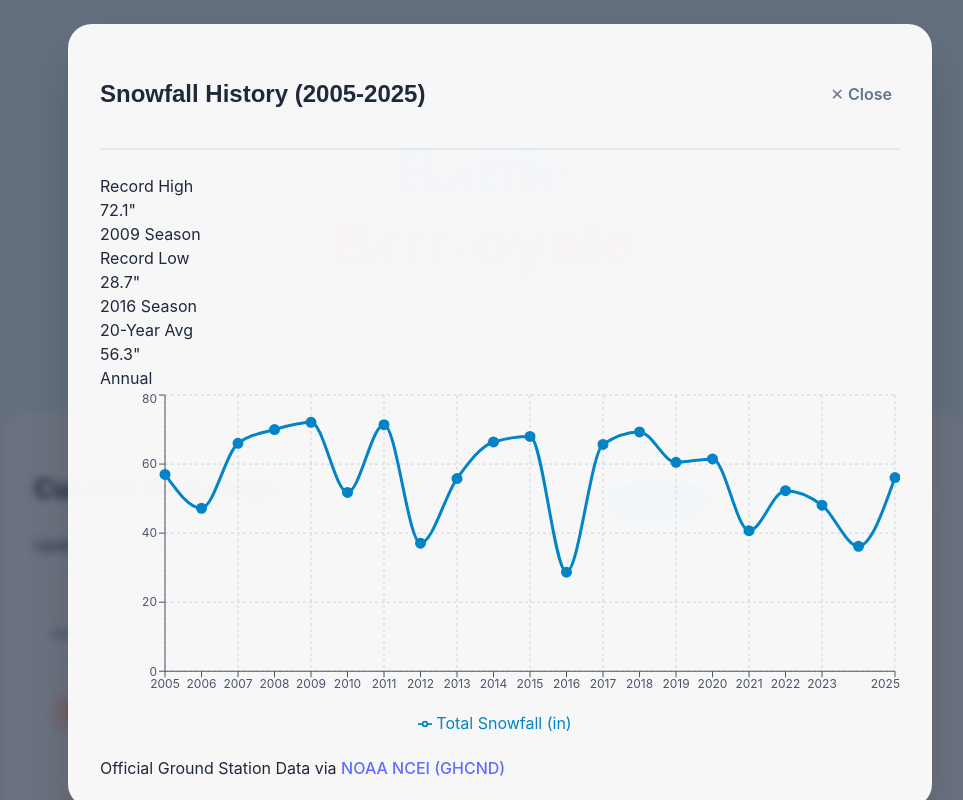
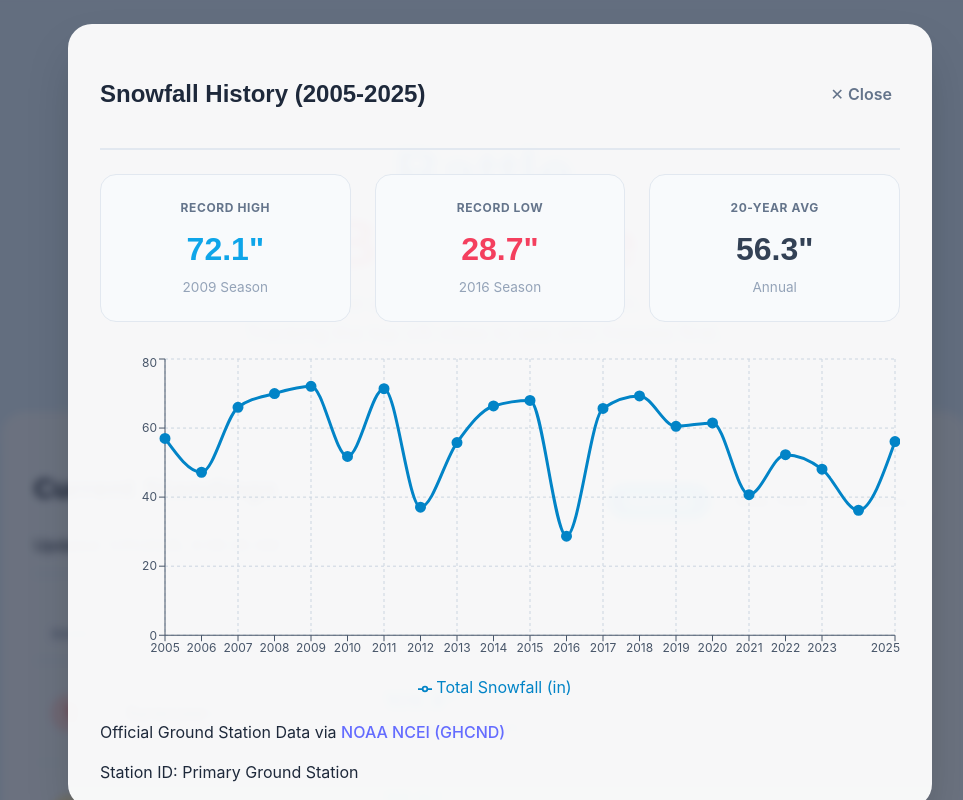
Before and after one commit to mathursunit/brrroyale, a React (Vite) app: page / in a window 1280 px wide. Both pictures are taken after a click on the element "Click to view history". Shown: the top 800 px of the page, without its empty margins (156-1119 px from the left). Built offline with nearby package versions, Linux system fonts and the light colour scheme.

Commit message:
UI: Refine history modal - Add Stats Grid layout with cards

```diff
--- a/src/components/CityHistory.jsx
+++ b/src/components/CityHistory.jsx
@@ -52,21 +52,21 @@ const CityHistory = ({ cityId, onClose }) => {
                 </div>
 
                 {/* Stats Grid */}
-                <div className="grid grid-cols-3 gap-4 mb-6">
-                    <div className="bg-slate-50 p-4 rounded-xl border border-slate-100 text-center">
-                        <div className="text-xs text-slate-500 uppercase font-bold tracking-wider">Record High</div>
-                        <div className="text-2xl font-bold text-sky-600 my-1">{maxSnow}"</div>
-                        <div className="text-sm text-slate-400">{maxYear} Season</div>
+                <div className="stats-grid">
+                    <div className="stat-card">
+                        <div className="stat-label">Record High</div>
+                        <div className="stat-value text-high">{maxSnow}"</div>
+                        <div className="stat-sub">{maxYear} Season</div>
                     </div>
-                    <div className="bg-slate-50 p-4 rounded-xl border border-slate-100 text-center">
-                        <div className="text-xs text-slate-500 uppercase font-bold tracking-wider">Record Low</div>
-                        <div className="text-2xl font-bold text-rose-500 my-1">{minSnow}"</div>
-                        <div className="text-sm text-slate-400">{minYear} Season</div>
+                    <div className="stat-card">
+                        <div className="stat-label">Record Low</div>
+                        <div className="stat-value text-low">{minSnow}"</div>
+                        <div className="stat-sub">{minYear} Season</div>
                     </div>
-                    <div className="bg-slate-50 p-4 rounded-xl border border-slate-100 text-center">
-                        <div className="text-xs text-slate-500 uppercase font-bold tracking-wider">20-Year Avg</div>
-                        <div className="text-2xl font-bold text-slate-700 my-1">{avgSnow}"</div>
-                        <div className="text-sm text-slate-400">Annual</div>
+                    <div className="stat-card">
+                        <div className="stat-label">20-Year Avg</div>
+                        <div className="stat-value text-avg">{avgSnow}"</div>
+                        <div className="stat-sub">Annual</div>
                     </div>
                 </div>
 
--- a/src/styles/index.css
+++ b/src/styles/index.css
@@ -268,7 +268,76 @@ body {
     border-bottom: none;
 }
 
-/* -- Modal / History -- */
+
+/* -- Stats Grid (Modal) -- */
+.stats-grid {
+    display: grid;
+    grid-template-columns: repeat(3, 1fr);
+    gap: 1.5rem;
+    margin-bottom: 2rem;
+}
+
+.stat-card {
+    background: #f8fafc;
+    /* Slate 50 */
+    border: 1px solid #e2e8f0;
+    border-radius: 1rem;
+    padding: 1.5rem;
+    text-align: center;
+    transition: transform 0.2s;
+}
+
+.stat-card:hover {
+    transform: translateY(-2px);
+    border-color: #cbd5e1;
+}
+
+.stat-label {
+    font-size: 0.75rem;
+    text-transform: uppercase;
+    letter-spacing: 0.05em;
+    font-weight: 700;
+    color: #64748b;
+    margin-bottom: 0.5rem;
+}
+
+.stat-value {
+    font-size: 2rem;
+    font-weight: 800;
+    margin-bottom: 0.25rem;
+    font-family: var(--font-family-display);
+}
+
+.stat-sub {
+    font-size: 0.85rem;
+    color: #94a3b8;
+}
+
+/* Value Colors */
+.text-high {
+    color: #0ea5e9;
+}
+
+/* Sky */
+.text-low {
+    color: #f43f5e;
+}
+
+/* Rose */
+.text-avg {
+    color: #334155;
+}
+
+/* Slate */
+
+/* Responsive Modal Grid */
+@media (max-width: 640px) {
+    .stats-grid {
+        grid-template-columns: 1fr;
+        gap: 1rem;
+    }
+}
+
 .modal-overlay {
     position: fixed;
     top: 0;
```
